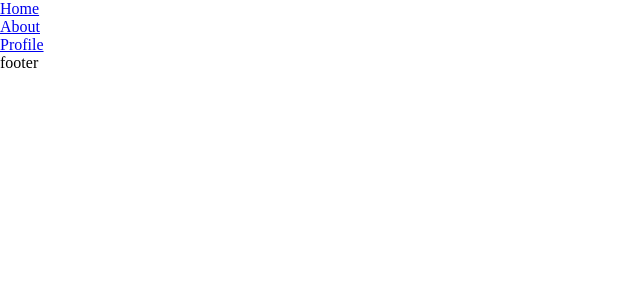
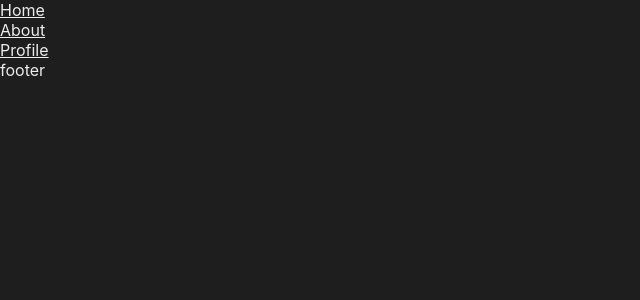
Before and after one commit to Quasar-films/quasar, a Nuxt app: page / in a window 1280 px wide. Shown: the top 300 px of the page, without its empty margins (0-640 px from the left). Built offline with nearby package versions, Linux system fonts and the light colour scheme.

Commit message:
init vars

```diff
--- /dev/null
+++ b/assets/scss/_fonts.scss
@@ -0,0 +1,9 @@
+@font-face {
+    font-family: 'DMSans';
+    src: local('DMSans'), url("../../assets/fonts/DMSans.ttf") format('truetype');
+}
+
+@font-face {
+    font-family: 'Audiowide';
+    src: local('Audiowide'), url("../../assets/fonts/Audiowide.ttf") format('truetype');
+}
--- /dev/null
+++ b/assets/scss/_variables.scss
@@ -0,0 +1,17 @@
+@import "fonts";
+
+// bg colors
+$main-bg-color: #1e1e1f;
+
+// font colors
+$main-color: #ececec;
+$secondary-color: #123b6b;
+$white-color: #ffffff;
+$grey-medium-color: #3E3F40;
+$grey-dark-color: #222324;
+$black-font-color: #050505;
+$red-font-color: #D90B12;
+
+// fonts
+$main-ff: -apple-system, DMSans, sans-serif;
+$secondary-ff: -apple-system, Audiowide, sans-serif;
--- a/assets/scss/main.scss
+++ b/assets/scss/main.scss
@@ -1,4 +1,10 @@
+@import "variables";
+
 * {
     padding: 0;
     margin: 0;
+    background-color: $main-bg-color;
+    font-family: $main-ff;
+    font-size: 16px;
+    color: $main-color;
 }
--- a/nuxt.config.ts
+++ b/nuxt.config.ts
@@ -2,7 +2,5 @@
 export default defineNuxtConfig({
   devtools: { enabled: true },
   // @ts-ignore
-  css: [
-    '@/assets/scss/main.scss',
-  ],
+  css: ['~/assets/scss/main.scss']
 })
```
Also changed, not shown: assets/fonts/Audiowide.ttf (added), assets/fonts/DMSans.ttf (added).
